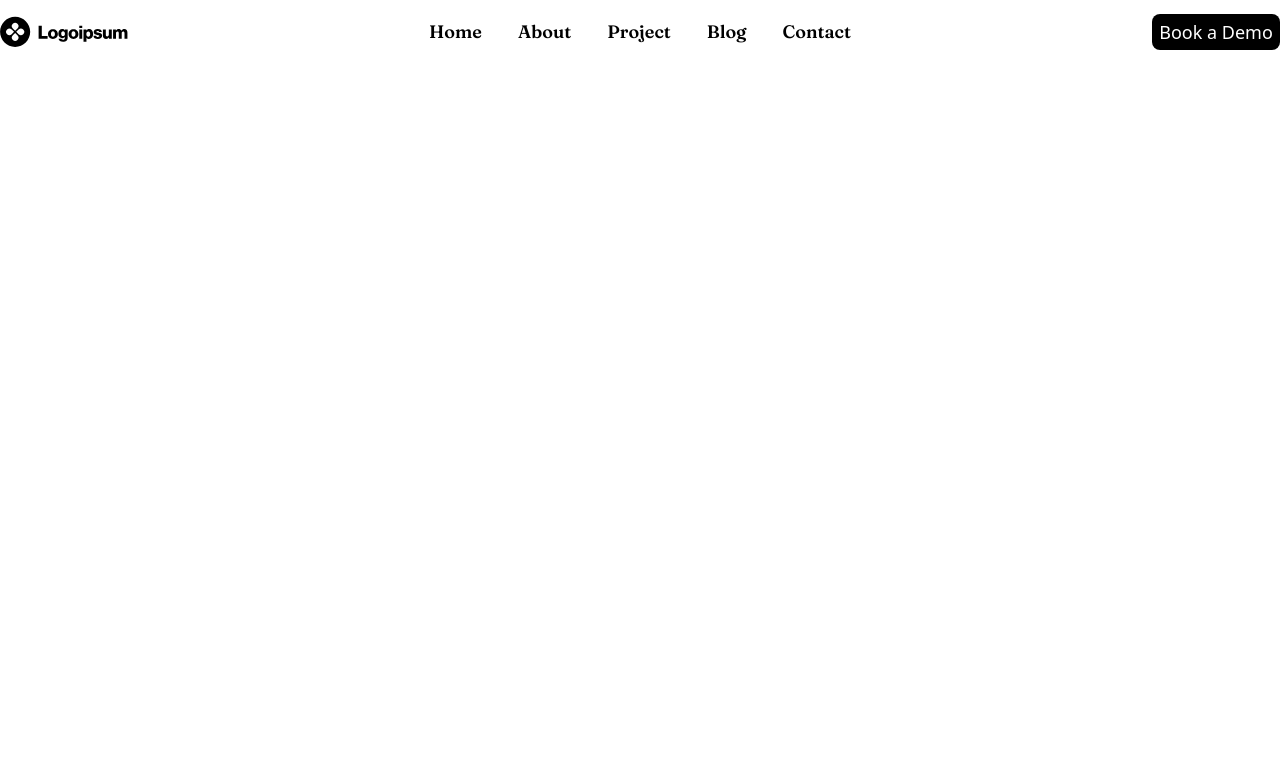
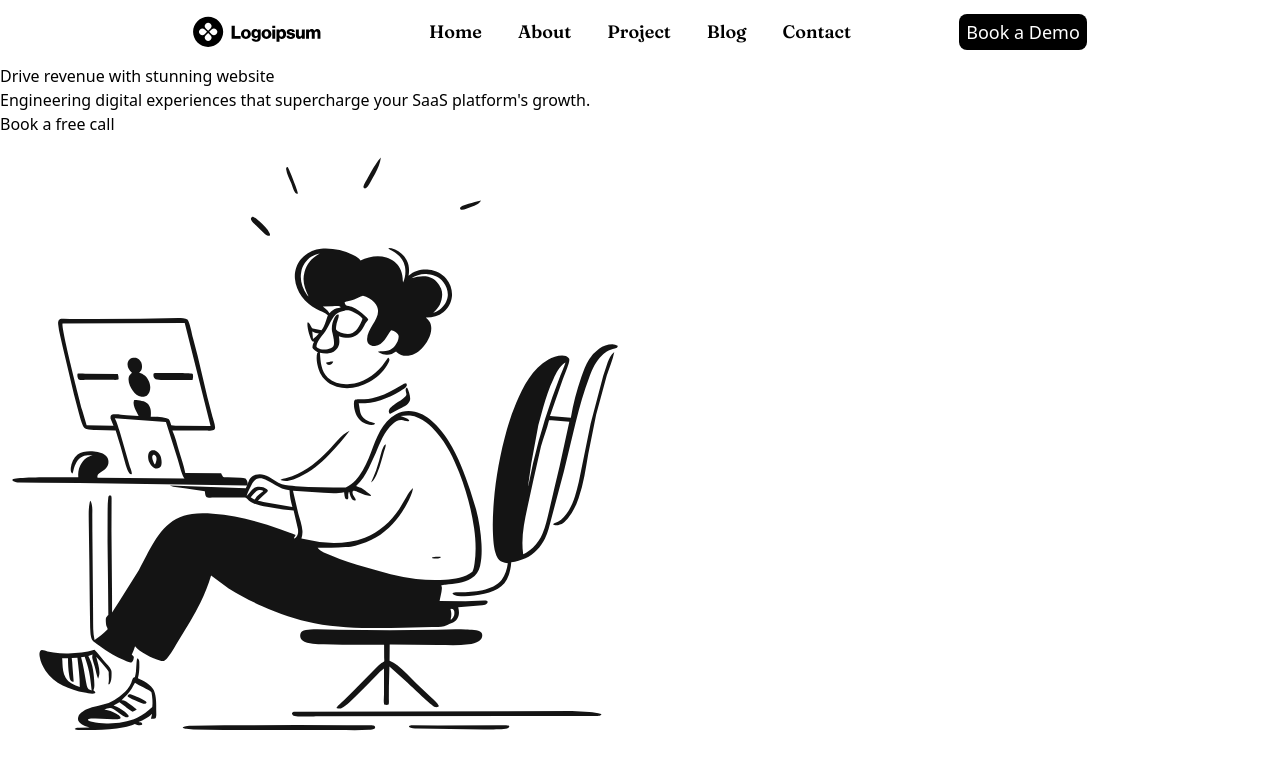
Before and after one commit to angeldavidp/proyecto-primero, a website: page src/index.html in a window 1280 px wide. Drawn offline with Linux system fonts and the light colour scheme.

Commit message:
Se adelanto la estructura del section

```diff
--- a/src/index.html
+++ b/src/index.html
@@ -9,7 +9,7 @@
 
   <body>
     <header>
-        <div class="container mx-auto flex flex-col justify-center items-center gap-1 py-2 sm:flex-row sm:h-16 sm:gap-6 sm:py-2 md:gap-14 lg:gap-24 xl:flex xl:justify-between 2xl:justify-between">
+        <div class="container mx-auto flex flex-col justify-center items-center gap-1 py-2 sm:flex-row sm:h-16 sm:gap-6 sm:py-2 md:gap-14 lg:gap-24">
             <img src="img/logoDark.svg" alt="logoDark" class="w-32 h-8 sm:w-28 md:w-32"/>
             <ul class="flex gap-6 p-3 font-title font-semibold text-sm sm:gap-3 md:text-lg  md:gap-6 lg:gap-9">
               <li><a href="#" class="hover:text-blue-500">Home</a></li>
@@ -21,5 +21,18 @@
             <button class="bg-black text-white rounded-lg w-32 py-1 sm:text-sm sm:w-28 md:text-lg md:w-32 hover:bg-slate-200 hover:text-black">Book a Demo</button>
           </div>
     </header>
+
+    <main>
+      <section>
+        <div>
+          <h1>Drive revenue with stunning website</h1>
+          <p>Engineering digital experiences that supercharge your SaaS platform's growth.</p>
+          <button>Book a free call</button>
+        </div>
+        <div>
+          <img src="./img/first.svg" alt="">
+        </div>
+      </section>
+    </main>
   </body>
 </html>
```
Also changed, not shown: src/css/output.css.
